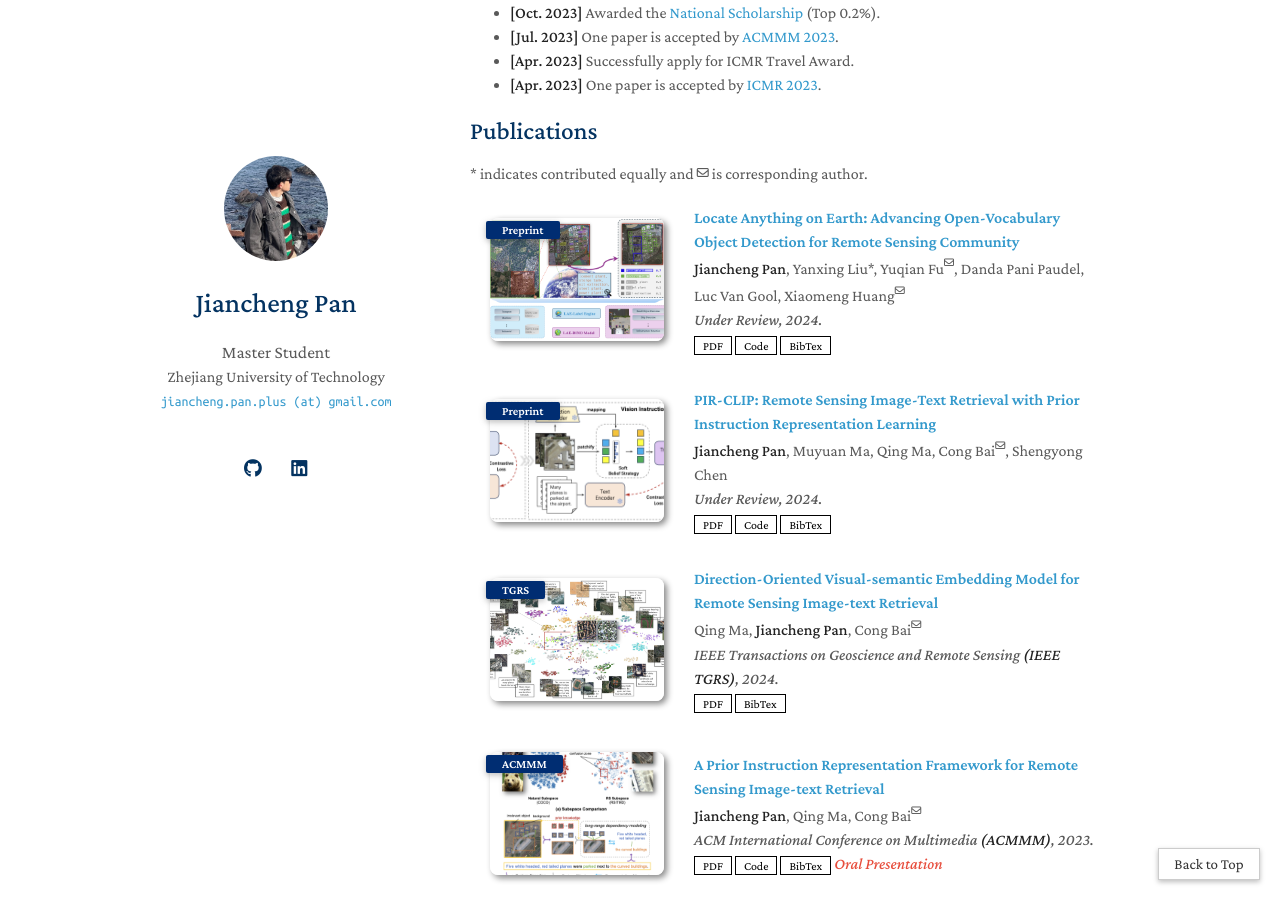
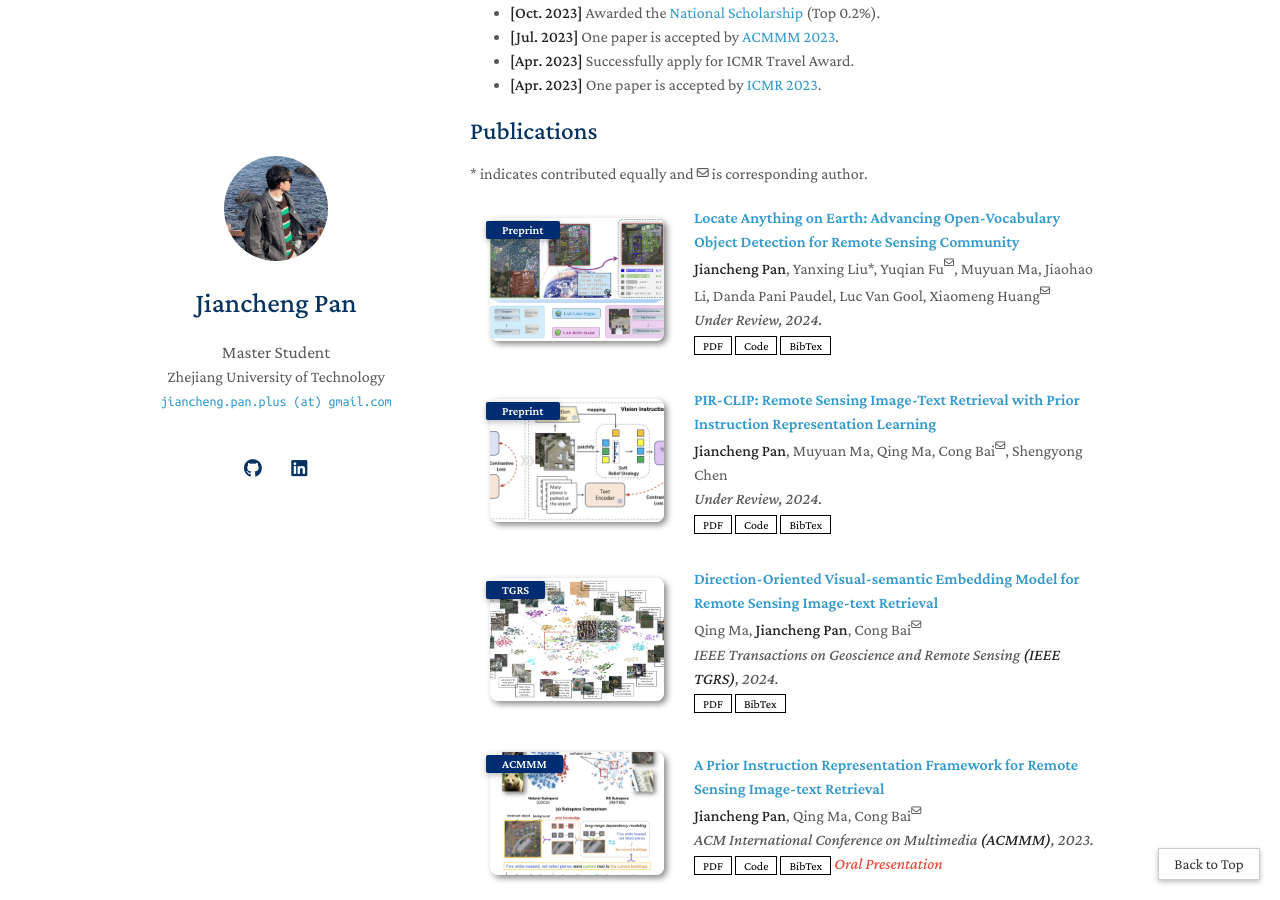
Before and after one commit to jaychempan/jaychempan.github.io, a Jekyll site: the page built from index.md, in a window 1280 px wide and 900 px high, scrolled down 569 px. Built offline with Jekyll 4.4.1, drawn with Linux system fonts in a browser that asks for light colours; a style sheet for code colours, icons or effects is not loaded; our own code applies the rules of GitHub Pages for plain Markdown files.

Commit message:
update website

```diff
--- a/_data/publications.yml
+++ b/_data/publications.yml
@@ -1,7 +1,7 @@
 main:
 
   - title: "Locate Anything on Earth: Advancing Open-Vocabulary Object Detection for Remote Sensing Community"
-    authors: <strong>Jiancheng Pan</strong>, Yanxing Liu&ast;, Yuqian Fu<sup><i class="fa-regular fa-envelope fa-xs"></i></sup>, Danda Pani Paudel, Luc Van Gool, Xiaomeng Huang<sup><i class="fa-regular fa-envelope fa-xs"></i></sup>
+    authors: <strong>Jiancheng Pan</strong>, Yanxing Liu&ast;, Yuqian Fu<sup><i class="fa-regular fa-envelope fa-xs"></i></sup>, Muyuan Ma, Jiaohao Li, Danda Pani Paudel, Luc Van Gool, Xiaomeng Huang<sup><i class="fa-regular fa-envelope fa-xs"></i></sup>
     conference_short: Preprint
     conference: Under Review, 2024.
     pdf: https://arxiv.org/abs/2405.10160
```
